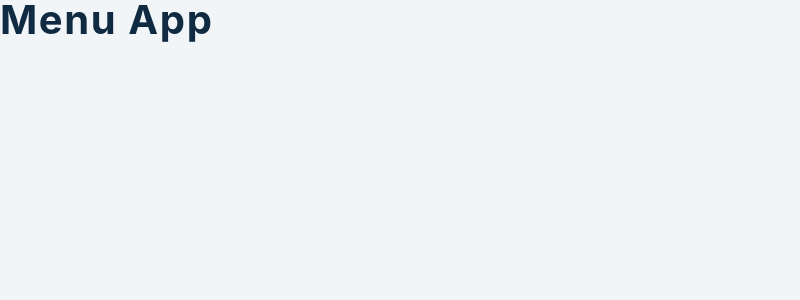
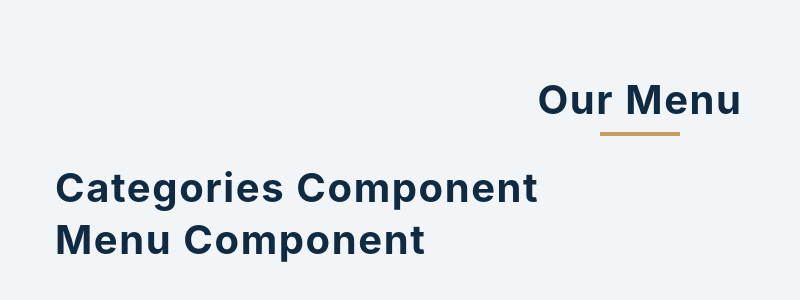
Before and after one commit to platisam/React_MenuApp, a React (Create React App) app: page / in a window 1280 px wide. Shown: the top 300 px of the page, without its empty margins (0-800 px from the left). Built offline with nearby package versions, Linux system fonts and the light colour scheme.

Commit message:
setting state for categories and menu

```diff
--- a/src/App.js
+++ b/src/App.js
@@ -1,7 +1,24 @@
-import React from "react";
+import React, { useState } from "react";
+import items from "./data";
+import Categories from "./Categories";
+import Menu from "./Menu";
 
 function App() {
-  return <h2>Menu App</h2>;
+  const [menuItems, setMenuItems] = useState(items);
+  const [categories, setCategories] = useState([]);
+
+  return (
+    <main>
+      <section className="menu section">
+        <div className="title">
+          <h2>our menu</h2>
+          <div className="underline"></div>
+        </div>
+        <Categories />
+        <Menu items={menuItems} />
+      </section>
+    </main>
+  );
 }
 
 export default App;
```
